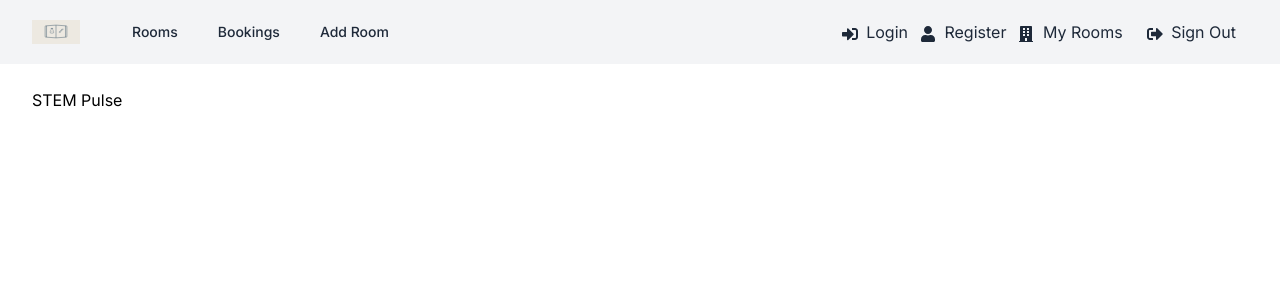
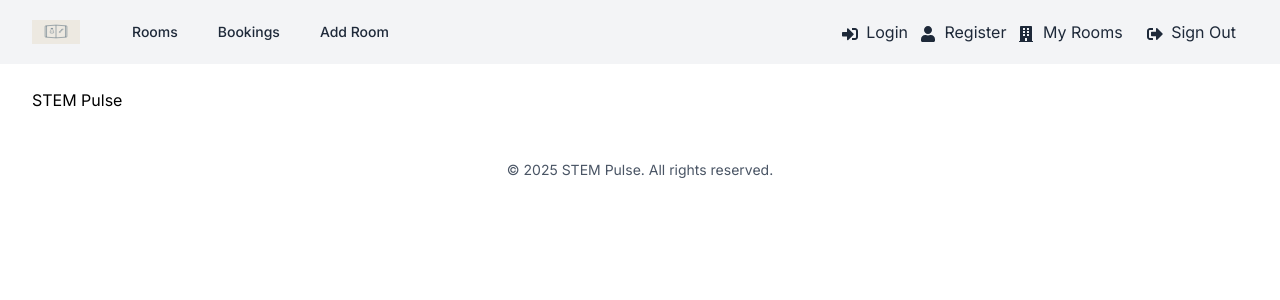
Before and after one commit to n4zzz/mmu-stem-fun-carnival, a Next.js app: page / in a window 1280 px wide. Shown: the top 300 px of the page. Built offline with nearby package versions, Linux system fonts and the light colour scheme.

Commit message:
Create Footer component

```diff
--- a/src/app/layout.jsx
+++ b/src/app/layout.jsx
@@ -1,5 +1,6 @@
 import { Inter } from "next/font/google";
 import Header from "@/components/Header";
+import Footer from "@/components/Footer";
 import "@/assets/styles/globals.css";
 
 const inter = Inter({ subsets: ['latin'] })
@@ -17,6 +18,7 @@ export default function RootLayout({ children }) {
         <main className="mx-auto max-w-7xl px-4 py-6 sm:px-6 lg:px-8">
           {children}
         </main>
+        <Footer/>
       </body>
     </html>
   );
--- a/src/app/page.jsx
+++ b/src/app/page.jsx
@@ -1,5 +1,3 @@
-import Image from "next/image";
-
 export default function Home() {
   return (
     <>
--- /dev/null
+++ b/src/components/Footer.jsx
@@ -0,0 +1,15 @@
+const Footer = () => {
+    const currentYear = new Date().getFullYear();
+
+    return (
+        <footer class="py-6">
+            <div class="mx-auto max-w-7xl px-4 sm:px-6 lg:px-8">
+                <p class="text-center text-sm text-gray-600">
+                    &copy; {currentYear} STEM Pulse. All rights reserved.
+                </p>
+            </div>
+        </footer>
+    );
+}
+
+export default Footer;
--- a/src/components/Header.jsx
+++ b/src/components/Header.jsx
@@ -10,7 +10,7 @@ const Header = () => {
                 <div className="flex h-16 items-center justify-between">
                     <div className="flex items-center">
                         <Link href="/">
-                            <Image className="h-12 w-12" src={logo} alt="STEMPULSE" priority="true"/>
+                            <Image className="h-12 w-12" src={logo} alt="STEM Pulse" priority="true"/>
                         </Link>
                         <div className="hidden md:block">
                             <div className="ml-10 flex items-baseline space-x-4">
```
